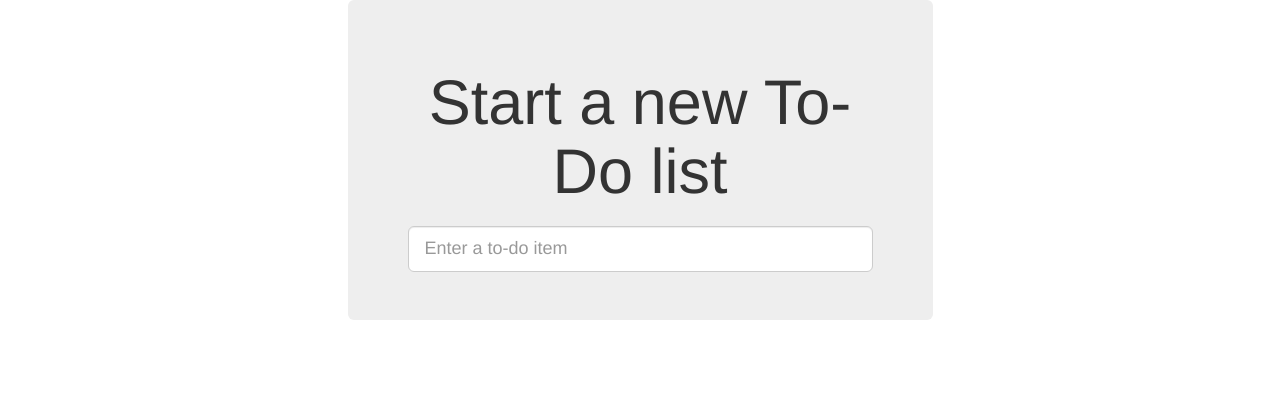
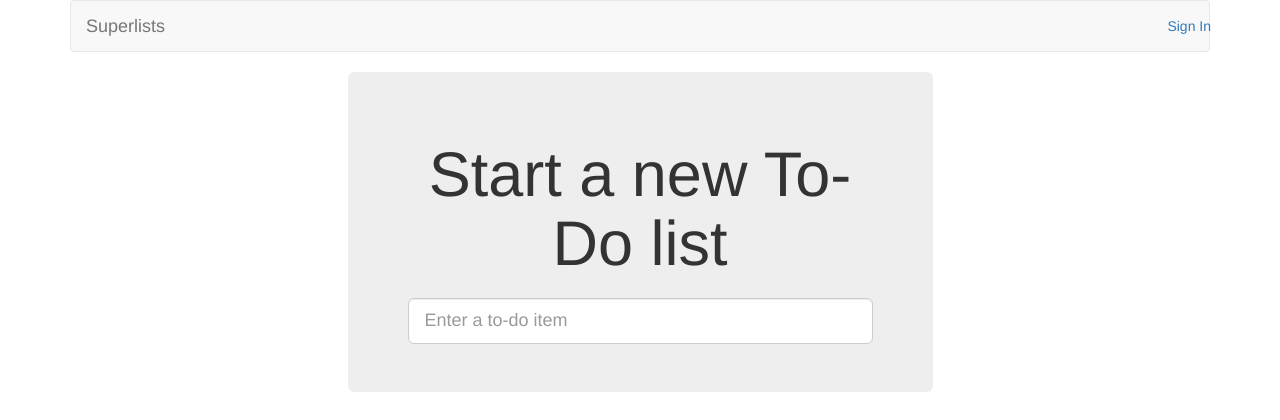
Before and after one commit to MrLokans/TDD_Python, a Django app: page / in a window 1280 px wide. Shown: the top 420 px of the page. Run offline with Django 3.2, Linux system fonts and the light colour scheme; some libraries are stand-ins or nearby versions.

Commit message:
Form ids changed

```diff
--- a/superlists/functional_tests/test_login.py
+++ b/superlists/functional_tests/test_login.py
@@ -11,7 +11,7 @@ class LoginTest(FunctionalTest):
 
         # User clicks 'Sign in' link for the first time
         self.browser.get(self.server_url)
-        self.browser.find_element_by_id('login').click()
+        self.browser.find_element_by_id('id_login').click()
 
         # Persona login forms appears
         self.switch_to_new_window('Mozilla Persona')
@@ -24,7 +24,7 @@ class LoginTest(FunctionalTest):
         self.switch_to_new_window('To-Do')
 
         # User now sees that he is logged in
-        self.wait_for_element_with_id('logout')
+        self.wait_for_element_with_id('id_logout')
         navbar = self.browser.find_element_by_css_selector('.navbar')
         self.assertIn('user@mockmyid.com', navbar.text)
 
--- a/superlists/lists/templates/base.html
+++ b/superlists/lists/templates/base.html
@@ -8,6 +8,11 @@
 </head>
 <body>
 <div class="container">
+
+    <nav class="navbar navbar-default" role="navigation">
+        <a href="/" class="navbar-brand">Superlists</a>
+        <a class="btn navbar-btn navbar-right" id="id_login" href="#">Sign In</a>
+    </nav>
 
     <div class="row">
         <div class="col-md-6 col-md-offset-3 jumbotron">
```
